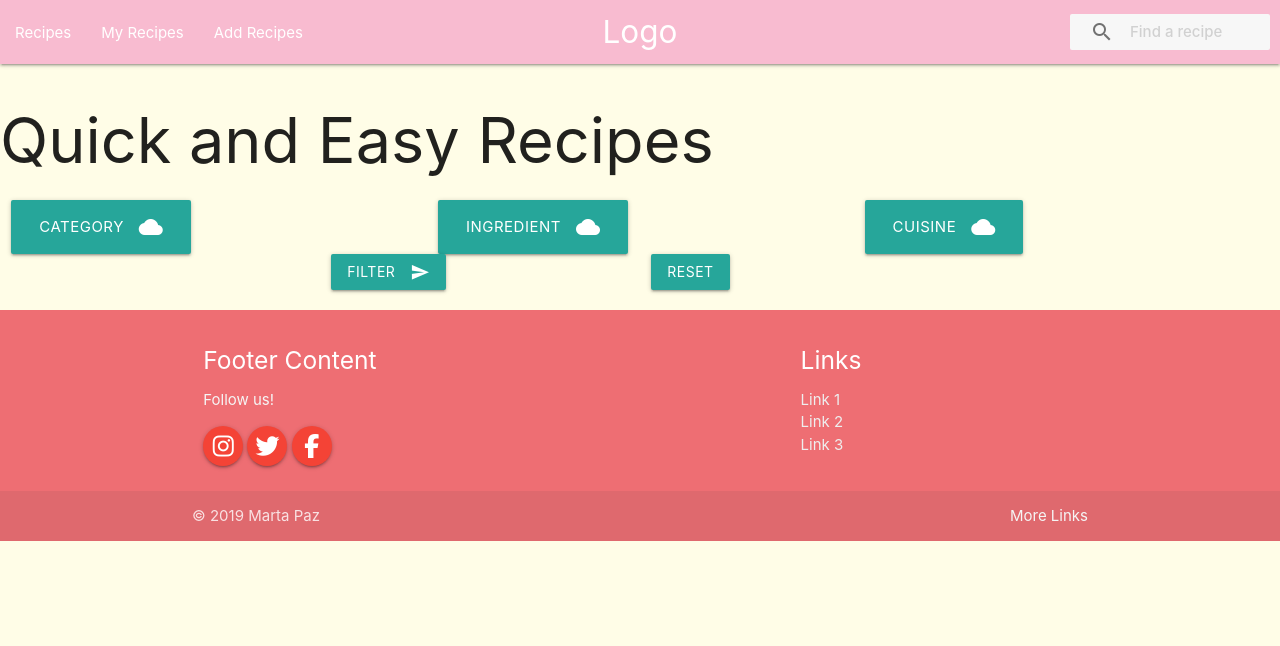
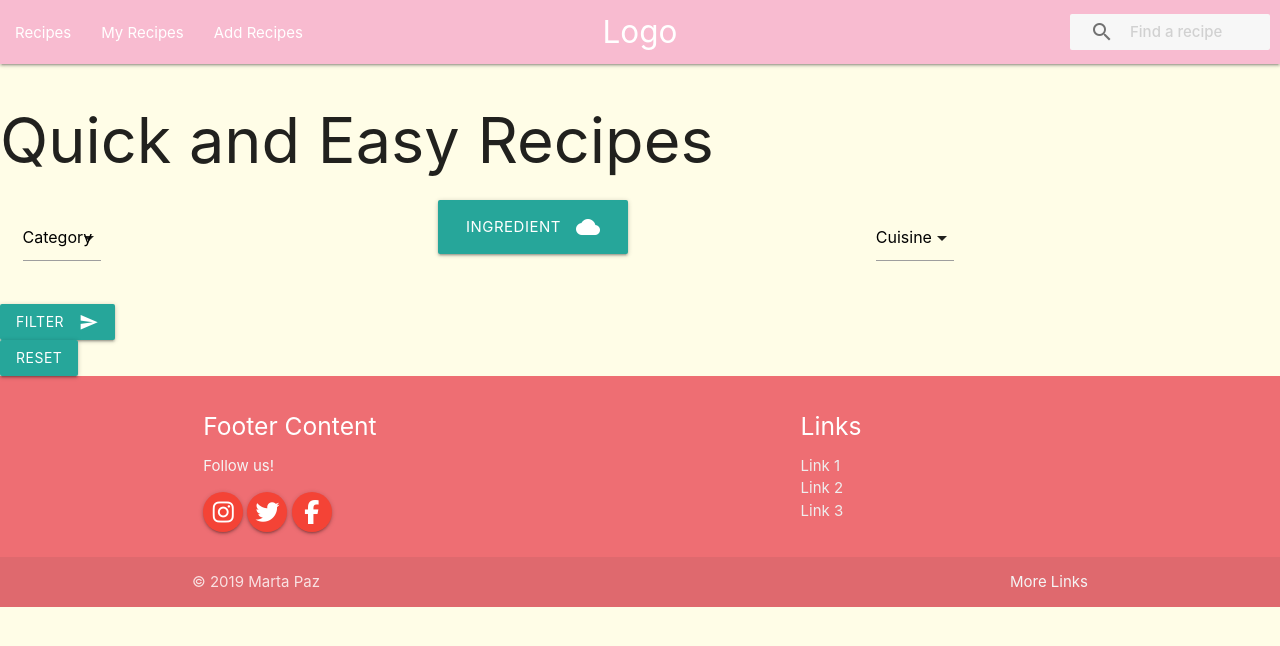
Before and after one commit to pazcm/cook-book, a Flask app: template templates/home.html in a window 1280 px wide. Shown: the top 646 px of the page. Run offline with Flask 2, Linux system fonts and the light colour scheme; the template is opened without the code that fills it: most values are stand-ins (such as "Sample title", 1, 10 or a date in 2020); some libraries are stand-ins or nearby versions.

Commit message:
update home filters

```diff
--- a/templates/home.html
+++ b/templates/home.html
@@ -1,19 +1,42 @@
 {% extends 'base.html' %}
 {% block content %}
 <h1>Quick and Easy Recipes</h1>
+<div class="top-filter-container">
     <div class="row">
         <form action="/list_recipes" class="form-container" method="POST">
         <div class="form-row form-row-one">
             <div class="col s12 offset-m4 l4 form-filter">
-            <a class="waves-effect waves-light btn-large"><i class="material-icons right">cloud</i>Category</a>
+            <!--<a class="waves-effect waves-light btn-large"><i class="material-icons right">cloud</i>Category</a>-->
+            <!--<div class="waves-effect waves-light btn-large">-->
+                <div class="input-field col s12 m3 l3">
+                    <select id="category" name="type">
+                        <option value="" disabled selected>Category</option>
+                        {% for cat in categories %}
+                        <option value="{{cat.categories}}">{{cat.type}}</option>
+                        {% endfor %}
+                    </select>
+                </div>
+            <!--</div>-->
+            </div>
             </div>
             <div class="col s12 offset-m4 l4 form-filter">
                 <a class="waves-effect waves-light btn-large"><i class="material-icons right">cloud</i>Ingredient</a>
             </div>
             <div class="col s12 offset-m4 l4 form-filter">
-            <a class="waves-effect waves-light btn-large"><i class="material-icons right">cloud</i>Cuisine</a>
+            <!--<a class="waves-effect waves-light btn-large"><i class="material-icons right">cloud</i>Cuisine</a>-->
+            <div class="input-field col s12 m3 l3">
+                <select id="cuisines" name="origin">
+                    <option value="" disabled selected>Cuisine</option>
+                    {% for cui in cuisines %}
+                    <option value="{{cui.origin}}">{{cui.origin}}</option>
+                    {% endfor %}
+              </select>
             </div>
         </div>
+    </div>
+</div>
+
+<div class="bottom-filter-container">
 <!-- submit / reset -->
     <div class="form-row form-row-two">
         <div class="col s6 m6 offset-l3 l3">
@@ -22,9 +45,10 @@
             </button>
         </div>
         <div class="col s6 m6 l3">
-                <button class="btn waves-effect waves-light" href="{{url_for('list_recipes', recipes=recipes, category=category, ingredient=ingredient, cuisine=cuisine)}}">Reset</button>
+            <button class="btn waves-effect waves-light" href="{{url_for('list_recipes', recipes=recipes, category=category, ingredient=ingredients, cuisine=origin)}}">Reset</button>
         </div>
         </div>
         </form>
     </div>
+</div>
 {% endblock %}
```
Lines whose indentation alone changed are shown as unchanged.
